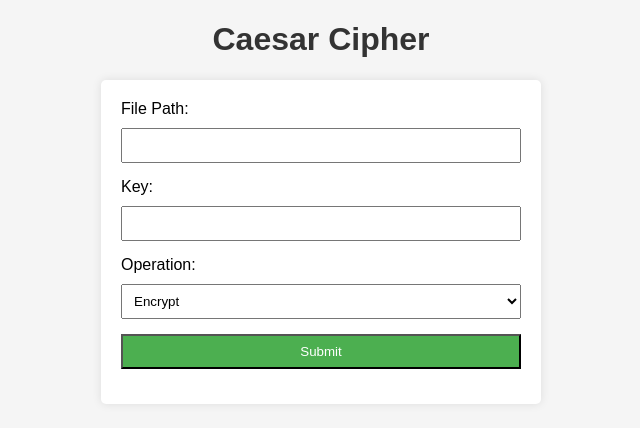
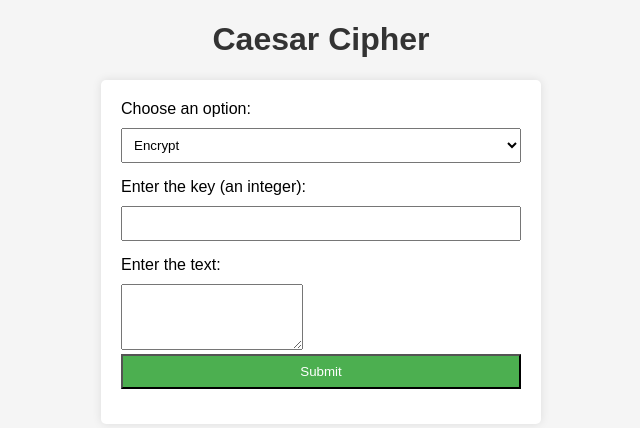
Before and after one commit to pujangampa/flask-proj, a Flask app: page / in a window 1280 px wide. Shown: the top 428 px of the page, without its empty margins (319-959 px from the left). Run offline with Flask 3, Linux system fonts and the light colour scheme.

Commit message:
Update index.html

```diff
--- a/text/templates/index.html
+++ b/text/templates/index.html
@@ -1,5 +1,3 @@
-<!-- templates/index.html -->
-
 <!DOCTYPE html>
 <html lang="en">
 <head>
@@ -10,31 +8,26 @@
 </head>
 <body>
     <h1>Caesar Cipher</h1>
+
     <form method="post" action="/">
-        <label for="file_path">File Path:</label>
-        <input type="text" name="file_path" required><br>
-
-        <label for="key">Key:</label>
-        <input type="number" name="key" required><br>
-
-        <label for="operation">Operation:</label>
-        <select name="operation" required>
+        <label for="choice">Choose an option:</label>
+        <select name="choice" id="choice">
             <option value="encrypt">Encrypt</option>
             <option value="decrypt">Decrypt</option>
-        </select><br>
-
+        </select>
+        <br>
+        <label for="shift">Enter the key (an integer):</label>
+        <input type="number" name="shift" required>
+        <br>
+        <label for="text">Enter the text:</label>
+        <textarea name="text" rows="4" required></textarea>
+        <br>
         <input type="submit" value="Submit">
     </form>
 
-    {% if result_message %}
-    <div class="result-message">
-        <h2>{{ result_message }}</h2>
-    </div>
-    {% endif %}
-
-    {% if error %}
-        <h2 class="error">Error:</h2>
-        <p class="error">{{ error }}</p>
+    {% if result %}
+    <h2>Result:</h2>
+    <p>{{ result }}</p>
     {% endif %}
 </body>
 </html>
```
